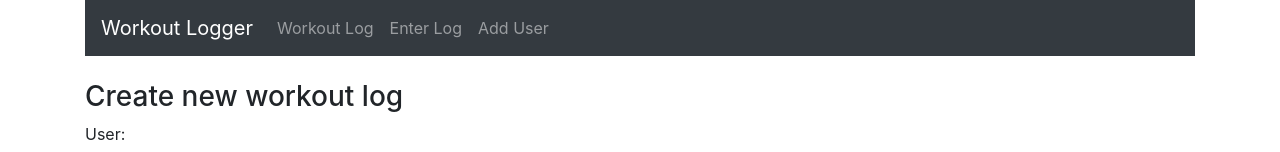
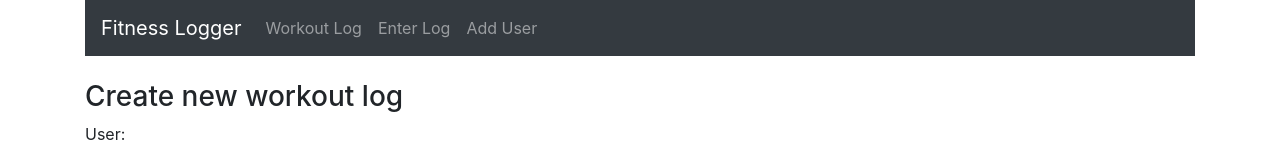
Before and after one commit to AnojanS/Fitness_Logger, a React (Create React App) app: page /create in a window 1280 px wide. Shown: the top 152 px of the page. Built offline with nearby package versions, Linux system fonts and the light colour scheme; no server answers.

Commit message:
title change

```diff
--- a/public/index.html
+++ b/public/index.html
@@ -7,7 +7,7 @@
     <meta name="theme-color" content="#000000" />
     <link rel="manifest" href="%PUBLIC_URL%/manifest.json" />
 
-    <title>Anojan's Workout Logger</title>
+    <title>Anojan's Fitness Logger</title>
   </head>
   <body>
     <noscript>You need to enable JavaScript to run this app.</noscript>
--- a/src/components/Navbar.js
+++ b/src/components/Navbar.js
@@ -6,7 +6,7 @@ export default class Navbar extends Component {
   render() {
     return (
       <nav className="navbar navbar-dark bg-dark navbar-expand-lg">
-        <Link to="/" className="navbar-brand">Workout Logger</Link>
+        <Link to="/" className="navbar-brand">Fitness Logger</Link>
         <div className="collpase navbar-collapse">
         <ul className="navbar-nav mr-auto">
           <li className="navbar-item">
```
